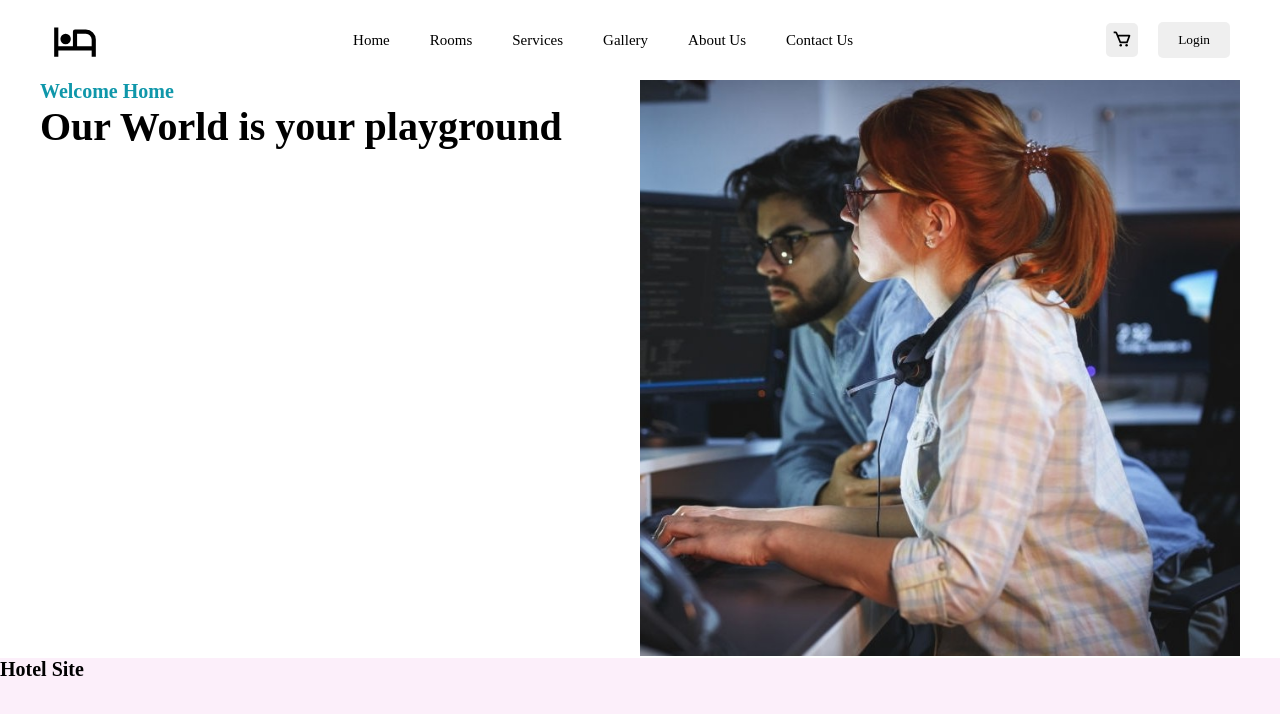
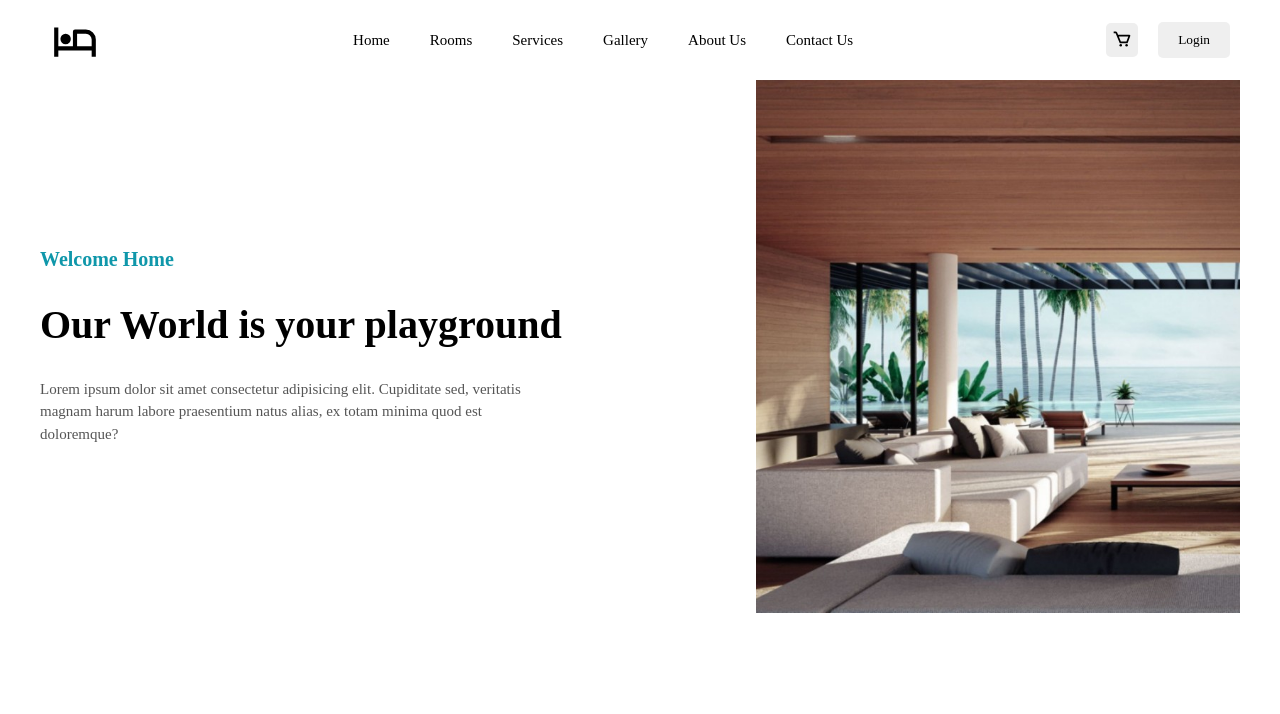
Before and after one commit to PrinceNarteh/hotel, a React (Create React App) app: page / in a window 1280 px wide. Shown: the top 714 px of the page. Built offline with nearby package versions, Linux system fonts and the light colour scheme.

Commit message:
add Report component

```diff
--- a/src/App.tsx
+++ b/src/App.tsx
@@ -5,7 +5,6 @@ function App() {
   return (
     <div>
       <Home />
-      <h1>Hotel Site</h1>
     </div>
   );
 }
--- a/src/components/home/header/Header.tsx
+++ b/src/components/home/header/Header.tsx
@@ -6,22 +6,33 @@ import { Heading } from "../../styles/Heading";
 import { Image } from "../../styles/Image";
 import { Section } from "../../styles/Section";
 import { Title } from "../../styles/Title";
-import FeatureImg from "../../../assets/feature.jpg";
+import HeaderImg from "../../../assets/header-img.jpg";
+import styled from "styled-components";
+import { Paragraph } from "../../styles/Paragraph";
 
 export const Header = () => {
   return (
-    <Section bgColor={theme.colors.white}>
+    <HeaderContainer bgColor={theme.colors.white} height={100}>
       <Container>
-        <Column>
+        <Column alignItems="flex-start">
           <Heading>Welcome Home</Heading>
           <Title as="h1" fontSize={4}>
             Our World is your playground
           </Title>
+          <Paragraph>
+            Lorem ipsum dolor sit amet consectetur adipisicing elit. Cupiditate
+            sed, veritatis magnam harum labore praesentium natus alias, ex totam
+            minima quod est doloremque?
+          </Paragraph>
         </Column>
         <Column>
-          <Image src={FeatureImg} />
+          <Image src={HeaderImg} />
         </Column>
       </Container>
-    </Section>
+    </HeaderContainer>
   );
 };
+
+const HeaderContainer = styled(Section)`
+  height: calc(100vh - 8rem);
+`;
--- /dev/null
+++ b/src/components/home/report/Report.tsx
@@ -0,0 +1,5 @@
+import React from "react";
+
+export const Report = () => {
+  return <div>Report</div>;
+};
--- a/src/components/navbar/Navbar.styles.tsx
+++ b/src/components/navbar/Navbar.styles.tsx
@@ -8,6 +8,7 @@ export const NavbarContainer = styled.nav`
   justify-content: space-between;
   padding: 0 5rem;
   box-shadow: 0 5px 10px rgba(0, 0, 0, 0.5);
+  z-index: 1;
 `;
 
 export const Logo = styled.div`
--- a/src/components/styles/Column.tsx
+++ b/src/components/styles/Column.tsx
@@ -3,12 +3,17 @@ import styled from "styled-components";
 
 interface ColumnProps {
   [key: string]: any;
+  alignItems?: "flex-start" | "center" | "flex-end";
   children?: React.ReactNode;
 }
 
-export const Column = ({ children, ...props }: ColumnProps) => {
+export const Column = ({ children, alignItems, ...props }: ColumnProps) => {
   const ColumnStyle = styled.div`
-    flex: 1;
+    position: relative;
+    display: flex;
+    flex-direction: column;
+    justify-content: center;
+    align-items: ${alignItems ? alignItems : "flex-start"};
     ${props}
   `;
 
--- a/src/components/styles/Container.tsx
+++ b/src/components/styles/Container.tsx
@@ -1,8 +1,18 @@
-import styled from "styled-components";
+import styled, { css } from "styled-components";
+
+interface ContainerProps {
+  fluid?: boolean;
+}
 
 export const Container = styled.div`
   max-width: 120rem;
   margin-left: auto;
   margin-right: auto;
   display: flex;
+
+  ${({ fluid }: ContainerProps) =>
+    fluid &&
+    css`
+      max-width: 90%;
+    `}
 `;
--- /dev/null
+++ b/src/components/styles/Paragraph.tsx
@@ -0,0 +1,8 @@
+import styled from "styled-components";
+
+export const Paragraph = styled.p`
+  font-size: 1.5rem;
+  width: 70%;
+  color: #555;
+  line-height: 1.5;
+`;
--- a/src/components/styles/Section.tsx
+++ b/src/components/styles/Section.tsx
@@ -2,6 +2,7 @@ import styled, { css } from "styled-components";
 
 interface SectionProps {
   bgColor?: string;
+  height?: number;
 }
 
 export const Section = styled.section`
@@ -12,4 +13,10 @@ export const Section = styled.section`
     css`
       background-color: ${bgColor};
     `}
+
+  ${({ height }: SectionProps) =>
+    height &&
+    css`
+      height: ${height}vh;
+    `}
 `;
--- a/src/components/styles/Title.tsx
+++ b/src/components/styles/Title.tsx
@@ -9,7 +9,8 @@ interface TitleProps {
 
 export const Title = ({ as, fontSize, children }: TitleProps) => {
   const TitleStyle = styled(as)`
-    font-size: ${fontSize ? `${fontSize}rem` : `2.5rem`};
+    font-size: clamp(2rem, ${fontSize ? `${fontSize}vw` : `2rem`}, 4rem);
+    margin: 3rem 0;
   `;
   return <TitleStyle>{children}</TitleStyle>;
 };
--- a/src/theme/globalStyle.tsx
+++ b/src/theme/globalStyle.tsx
@@ -17,7 +17,7 @@ export const GlobalStyle = createGlobalStyle`
     }
 
    body {
-        background-color: #fceffa;
+        background-color: #F9F9F9;
     }
 
     a {
```
Also changed, not shown: src/assets/feature.jpg (deleted), src/assets/header-img.jpg (added).
